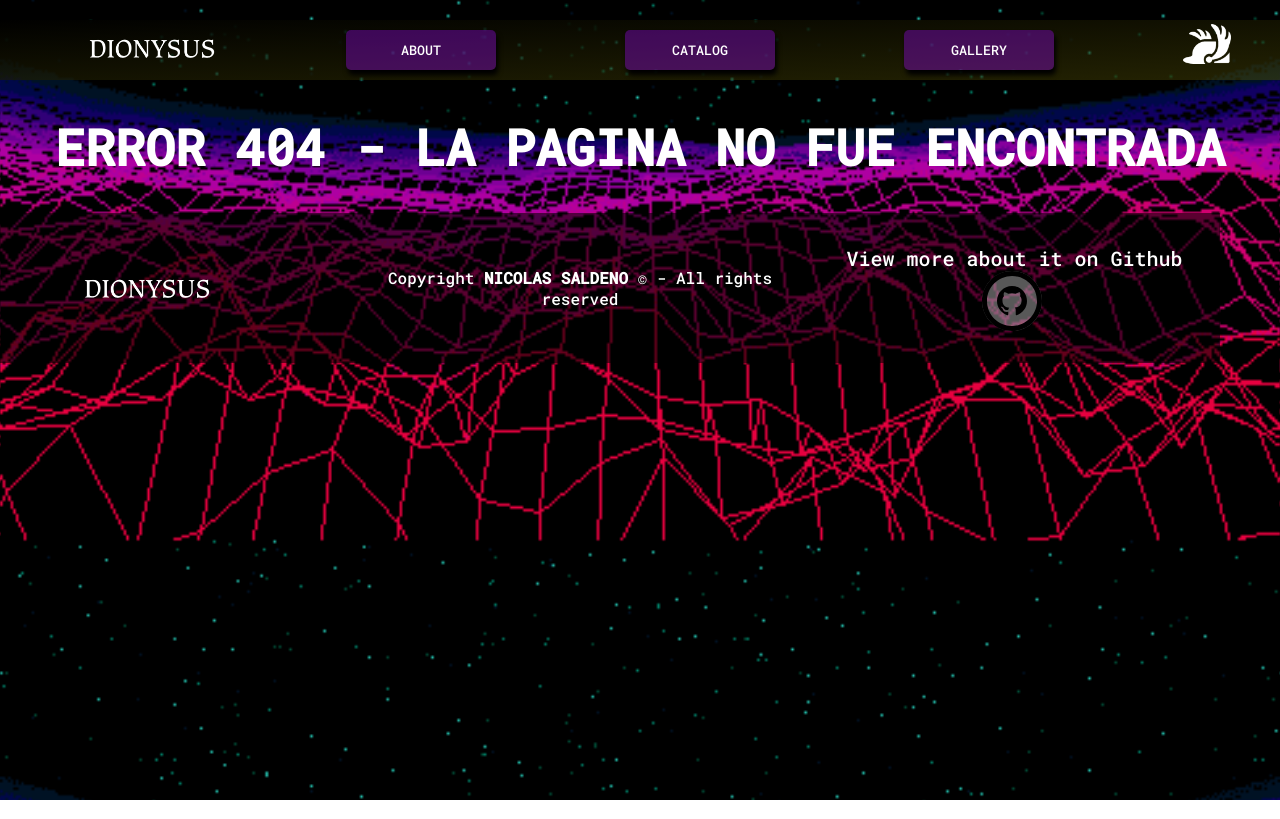
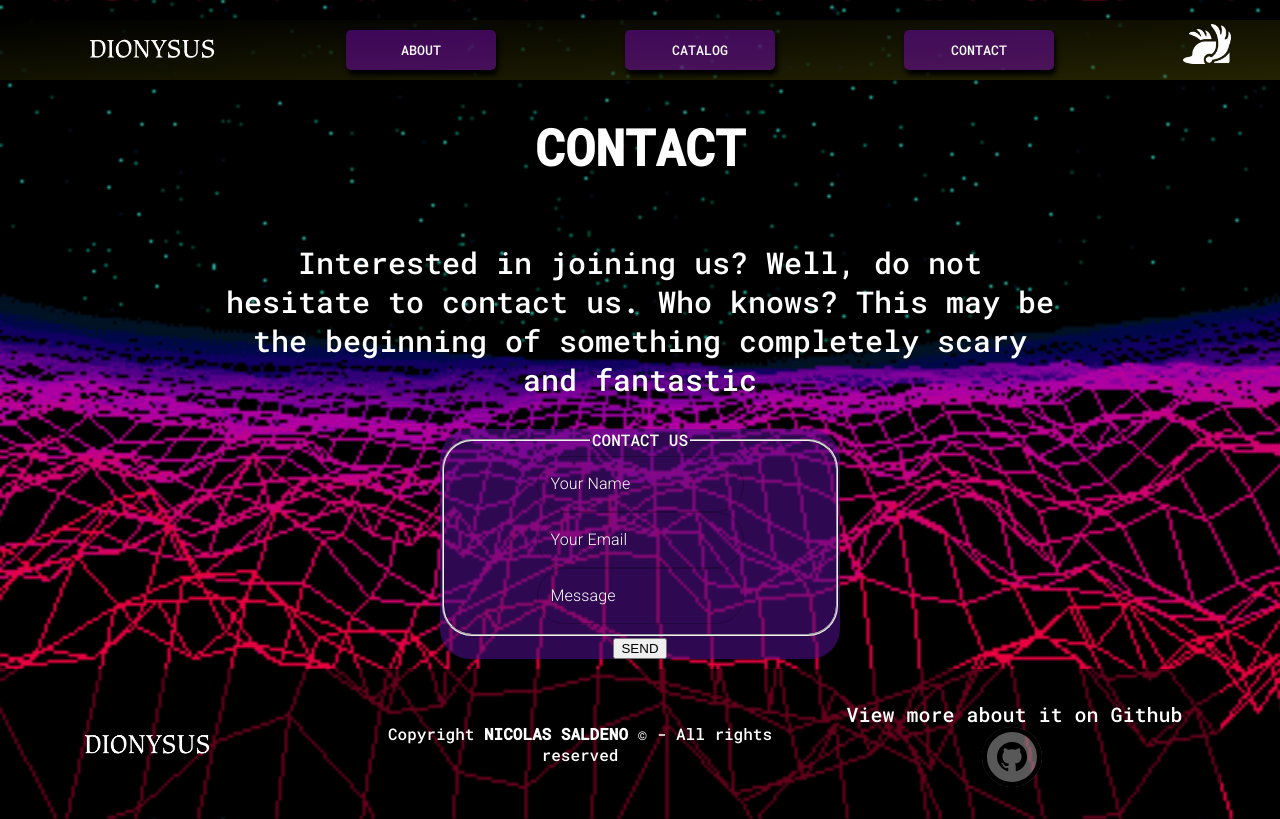
Before and after one commit to Eskaicito/project-dionysus, a React (Create React App) app: page /contact in a window 1280 px wide. Before the commit this address had no page. Shown: the top 819 px of the page. Built offline with nearby package versions, Linux system fonts and the light colour scheme; a web font is replaced by a local one.

Commit message:
contact page created

```diff
--- a/src/App.js
+++ b/src/App.js
@@ -11,6 +11,7 @@ import CartPage from './pages/CartPage';
 import { CartProvider } from './context/CartContext';
 import Catalog from './pages/ProductsNav';
 import Footer from './components/Footer/Footer';
+import Contact from './pages/Contact';
 function App() {
   return (
     <div className="App">
@@ -23,6 +24,7 @@ function App() {
             <Route exact path='/catalog' element={<Catalog />} />
             <Route exact path='/products/:category' element={<Products />} />
             <Route exact path='/product/:id' element={<Detail />} />
+            <Route exact path='/contact' element={<Contact />} />
             <Route exact path='/gallery' element={<Gallery />} />
             <Route exact path='/cart' element={<CartPage />} />
             <Route exact path='*' element={<NotFound />} />
--- a/src/components/NavBar/NavBar.js
+++ b/src/components/NavBar/NavBar.js
@@ -25,7 +25,7 @@ const NavBar = () => {
                     </li>
                     <li>
                         <button>
-                            <Link to={'/gallery'} >GALLERY</Link>
+                            <Link to={'/contact'} >CONTACT</Link>
                         </button>
                     </li>
                     <li>
--- a/src/pages/CartPage.js
+++ b/src/pages/CartPage.js
@@ -118,7 +118,7 @@ const CartPage = () => {
                     <TextField
                         id="outlined-basic"
                         name="name"
-                        label="Nombre y Apellido"
+                        label="Name and Surname"
                         variant="outlined"
                         onChange={handleChange}
                         value={formValue.name}
@@ -126,7 +126,7 @@ const CartPage = () => {
                     <TextField
                         id="outlined-basic"
                         name="phone"
-                        label="Telefono"
+                        label="Phone Number"
                         variant="outlined"
                         onChange={handleChange}
                         value={formValue.phone}
--- /dev/null
+++ b/src/pages/Contact.js
@@ -0,0 +1,61 @@
+import './Styles/Contact.css'
+import { TextField } from '@mui/material'
+import { useState } from 'react'
+
+const Contact = () => {
+    const [formValue, setFormValue] = useState({
+        name: '',
+        email: '',
+        message: ''
+    })
+    const handleSubmit = (e) => {
+        e.preventDefault()
+        console.log(formValue)
+    }
+    const handleChange = (e) => {
+        setFormValue({ ...formValue, [e.target.name]: e.target.value })
+    }
+    return (
+        <>
+            <h1 style={{ color: "white", fontSize: '50px' }}>CONTACT</h1>
+            <div className='contact-text'>
+                <div className='contact-text-container'>
+                    <p>Interested in joining us? Well, do not hesitate to contact us. Who knows? This may be the beginning of something completely scary and fantastic</p>
+                </div>
+            </div>
+            <div className='form'>
+                <form className='form-contact' onSubmit={handleSubmit} >
+                    <fieldset>
+                        <legend>CONTACT US</legend>
+                        <TextField
+                            id="outlined-basic"
+                            name="name"
+                            label="Your Name"
+                            variant="outlined"
+                            onChange={handleChange}
+                            value={formValue.name}
+                        />
+                        <TextField
+                            id="outlined-basic"
+                            name="email"
+                            label="Your Email"
+                            variant="outlined"
+                            onChange={handleChange}
+                            value={formValue.email}
+                        />
+                        <TextField
+                            id="outlined-basic"
+                            name="message"
+                            label="Message"
+                            variant="outlined"
+                            onChange={handleChange}
+                            value={formValue.message}
+                        />
+                    </fieldset>
+                    <button type="submit">SEND</button>
+                </form>
+            </div>
+        </>
+    )
+}
+export default Contact
--- /dev/null
+++ b/src/pages/Styles/Contact.css
@@ -0,0 +1,38 @@
+.contact-text{
+    width: 100%;
+    font-size: 30px;
+    display: flex;
+    justify-content: center;
+    align-items: center;
+
+}
+.contact-text-container{
+    width: 60%;
+}
+.contact-text p{
+    color: white;
+    width: 100%;
+}
+
+.form{
+    display: flex;
+    justify-content: center;
+    align-items: center;
+    margin-bottom: 10px;
+}
+.form-contact{
+    background-color: rgba(80, 15, 140, 0.575);
+    border-radius: 30px;
+    width: 60%;
+    width: 50vh;
+}
+.form-contact fieldset{
+    border-radius: 30px;
+    color: white;
+}
+.form-contact label{
+    color: white;
+}
+.form-contact input{
+    color: white;
+}
```
